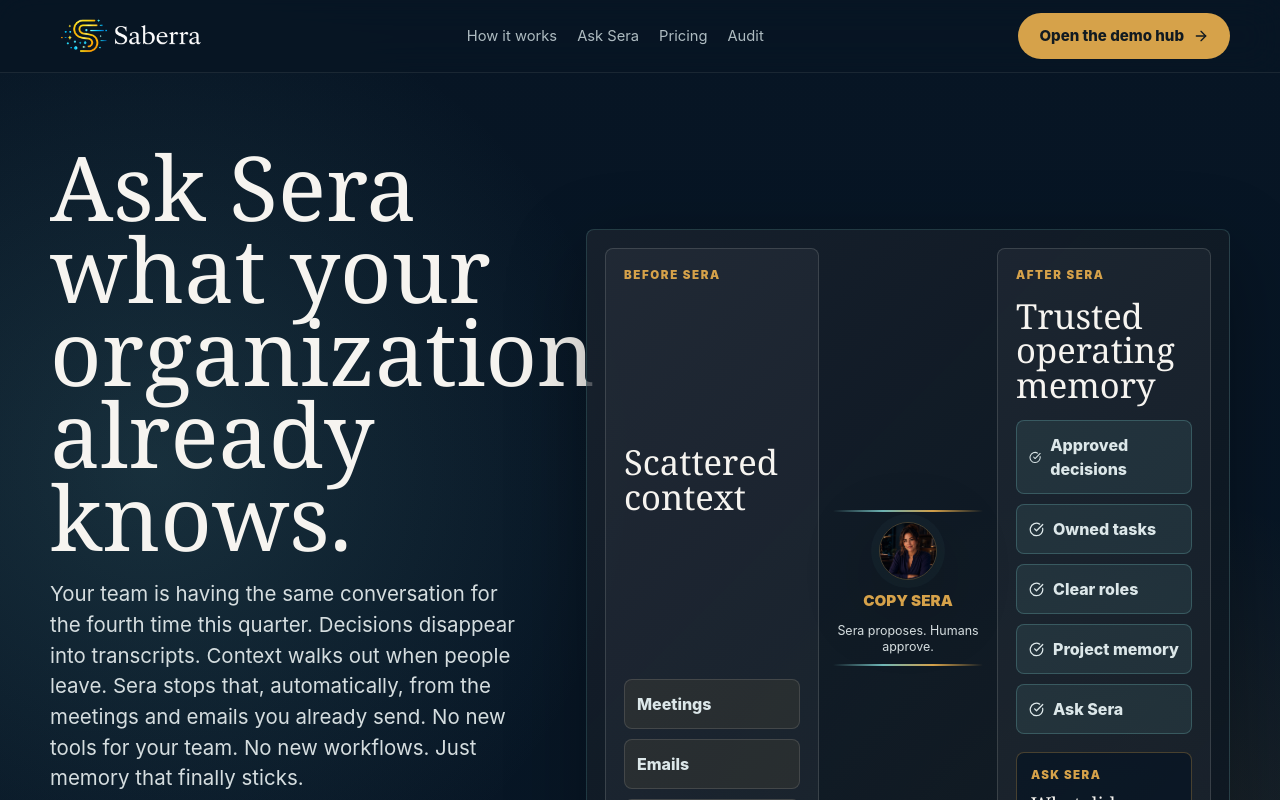
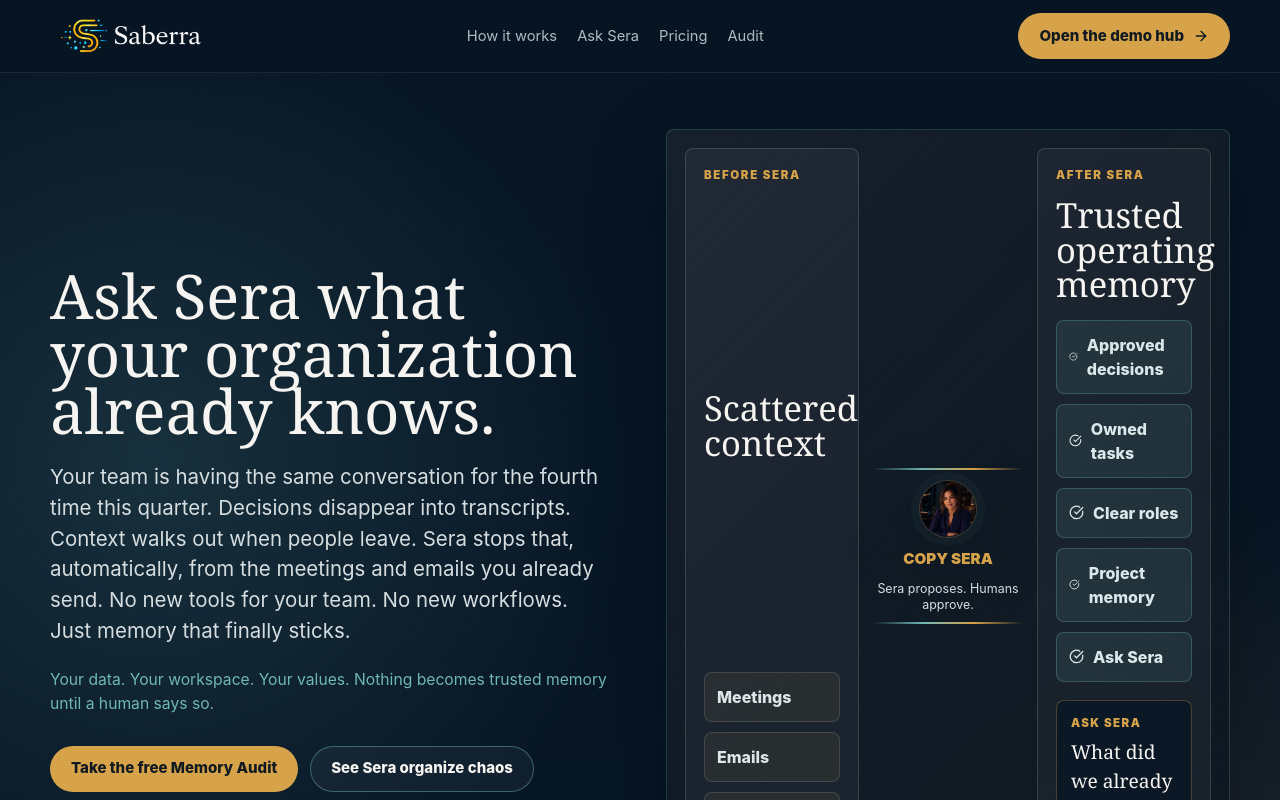
Before and after one commit to Agent5D-369/saberra, a Next.js app: page / in a window 1280 px wide. Shown: the top 800 px of the page. Built offline with nearby package versions, Linux system fonts and the light colour scheme.

Commit message:
Hero: smaller h1, equal grid — CTAs visible ATF

```diff
--- a/app/globals.css
+++ b/app/globals.css
@@ -192,7 +192,7 @@
 .hero {
   position: relative;
   overflow: hidden;
-  padding: 72px 0 64px;
+  padding: 56px 0 52px;
   min-height: calc(100vh - 72px);
   display: flex;
   flex-direction: column;
@@ -201,9 +201,9 @@
 
 .hero-grid {
   display: grid;
-  grid-template-columns: minmax(0, 0.85fr) minmax(0, 1.15fr);
+  grid-template-columns: minmax(0, 1fr) minmax(0, 1fr);
   align-items: center;
-  gap: 60px;
+  gap: 52px;
 }
 
 .hero h1,
@@ -219,8 +219,8 @@
 
 .hero h1 {
   max-width: 660px;
-  font-size: clamp(3.4rem, 7vw, 6.2rem);
-  line-height: 0.92;
+  font-size: clamp(3rem, 4.8vw, 4.9rem);
+  line-height: 0.94;
 }
 
 .hero p,
```
